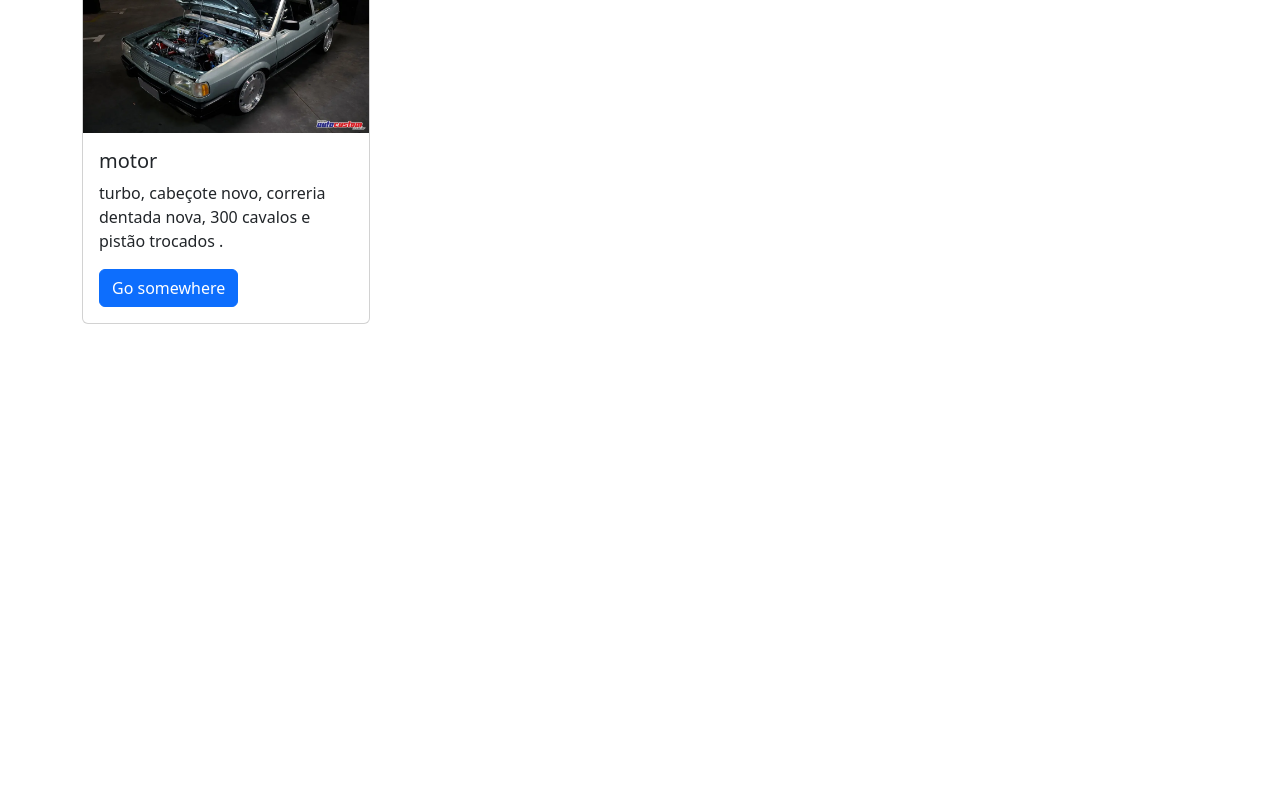
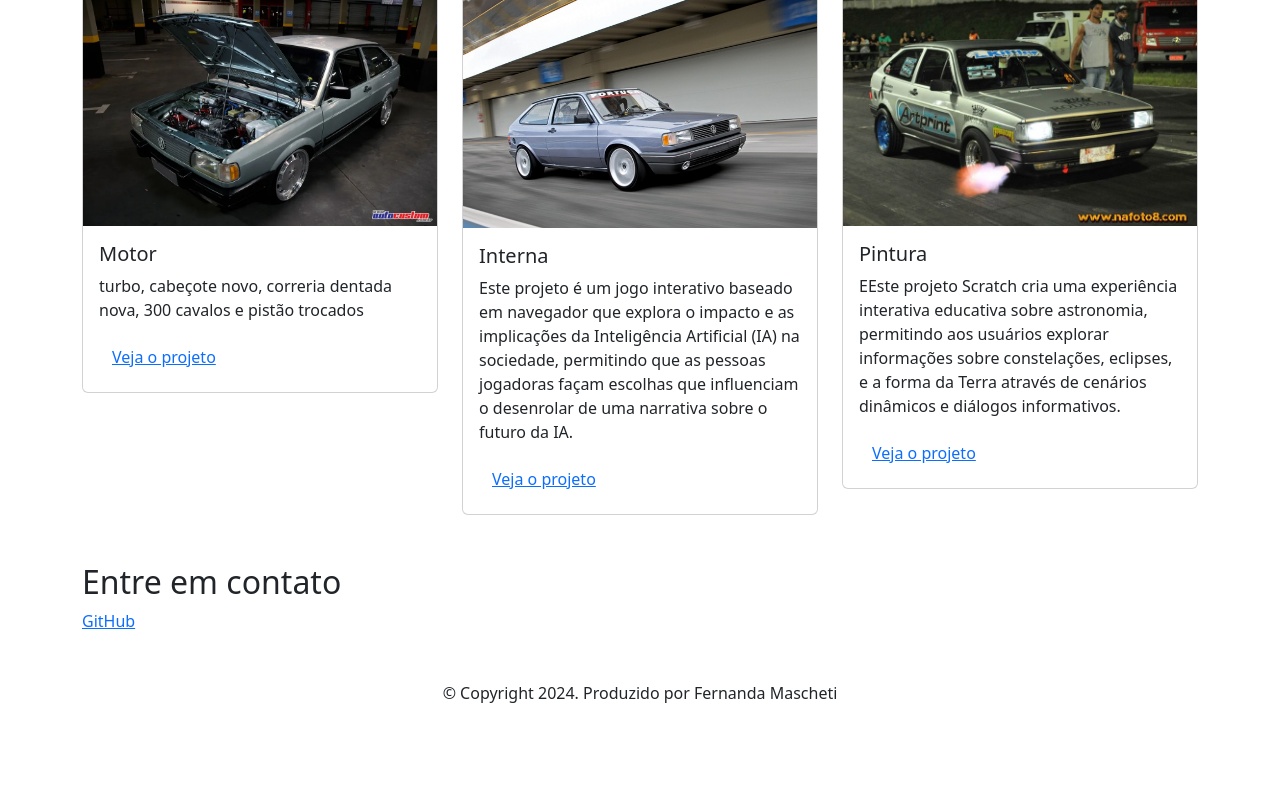
Before and after one commit to Vintin725291/meu-portfolio, a plain HTML site: page index.html in a window 1280 px wide. Shown: the part 526-1327 px from the top of the page. Before the commit the page ends 850 px from the top, so only its background shows below. Drawn offline with nearby package versions, Linux system fonts and the light colour scheme.

Commit message:
Add files via upload

```diff
--- a/index.html
+++ b/index.html
@@ -23,26 +23,64 @@
             <p class="badge bg-secondary">uno fica comendo puera</p>
             <p class="badge bg-secondary">Porche tem até medo de mim</p>
         </div>
-    </header>  <main class="container">
-        <h2>Minhas tunações</h2>
+    </header>
+    <main class="container mt-5">
+        <h2>Meus projetos</h2>
         <div class="row">
+            <!-- Projeto 1 -->
             <div class="col-md-4">
-                <div class="card" style="width: 18rem;">
-                    <img src="img/motorzão do golzinho .webp" class="card-img-top" alt="carro">
+                <div class="card">
+                    <img src="img/motorzão do golzinho .webp" class="card-img-top" alt="Imagem do projeto de biblioteca virtual">
                     <div class="card-body">
-                      <h5 class="card-title">motor</h5>
-                      <p class="card-text">turbo, cabeçote novo, correria dentada nova, 300 cavalos e pistão trocados .</p>
-                      <a href="https://youtu.be/NdWdSn9YkcE?si=pxSe6ZTvI66o_qss" class="btn btn-primary">Go somewhere</a>
+                        <h5 class="card-title">Motor</h5>
+                        <p class="card-text">turbo, cabeçote novo, correria dentada nova, 300 cavalos e pistão trocados
+                        </p>
+                        <button type="button" class="btn btn-link">Veja o projeto</button>
                     </div>
-                  </div>
+                </div>
+            </div>
+            <!-- Projeto 2 -->
+            <div class="col-md-4">
+                <div class="card">
+                    <img src="img/golzinho na estrada .jpg" class="card-img-top" alt="Imagem do projeto de biblioteca virtual">
+                    <div class="card-body">
+                        <h5 class="card-title">Interna</h5>
+                        <p class="card-text">Este projeto é um jogo interativo baseado em navegador que explora o
+                            impacto e as implicações da Inteligência Artificial (IA) na sociedade, permitindo que as
+                            pessoas jogadoras façam escolhas que influenciam o desenrolar de uma narrativa sobre o
+                            futuro da IA.</p>
+                        <button type="button" class="btn btn-link">Veja o projeto</button>
+                    </div>
+                </div>
+            </div>
+
+            <!-- Projeto 3 -->
+            <div class="col-md-4">
+                <div class="card">
+                    <img src="img/golznho turbo .jpg" class="card-img-top" alt="Imagem do projeto de biblioteca virtual">
+                    <div class="card-body">
+                        <h5 class="card-title">Pintura
+                        </h5>
+                        <p class="card-text">EEste projeto Scratch cria uma experiência interativa educativa sobre
+                            astronomia, permitindo aos usuários explorar informações sobre constelações, eclipses, e a
+                            forma da Terra através de cenários dinâmicos e diálogos informativos.
+                        </p>
+                        <button type="button" class="btn btn-link">Veja o projeto</button>
+                    </div>
+                </div>
             </div>
         </div>
+    </main>
 
-    </main>
+    <footer class="container py-5">
+        <h2>Entre em contato</h2>
+        <div>
+            <a href="https://github.com/femascheti">GitHub</a>
+        </div>
+        <p class="my-5 text-center">© Copyright 2024. Produzido por Fernanda Mascheti</p>
+    </footer>
+
     <script src="https://cdn.jsdelivr.net/npm/bootstrap@5.3.2/dist/js/bootstrap.bundle.min.js"></script>
 </body>
 
 </html>
-</body>
-
-</html>
```
